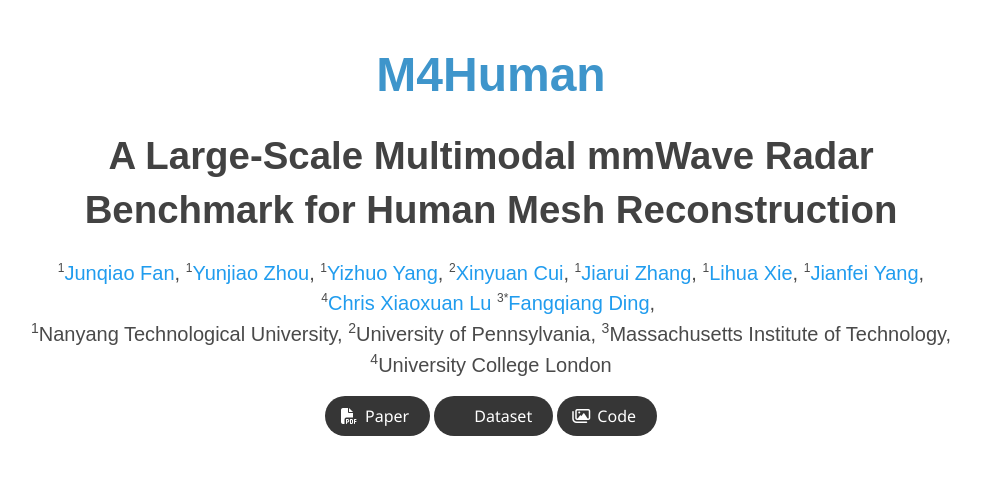
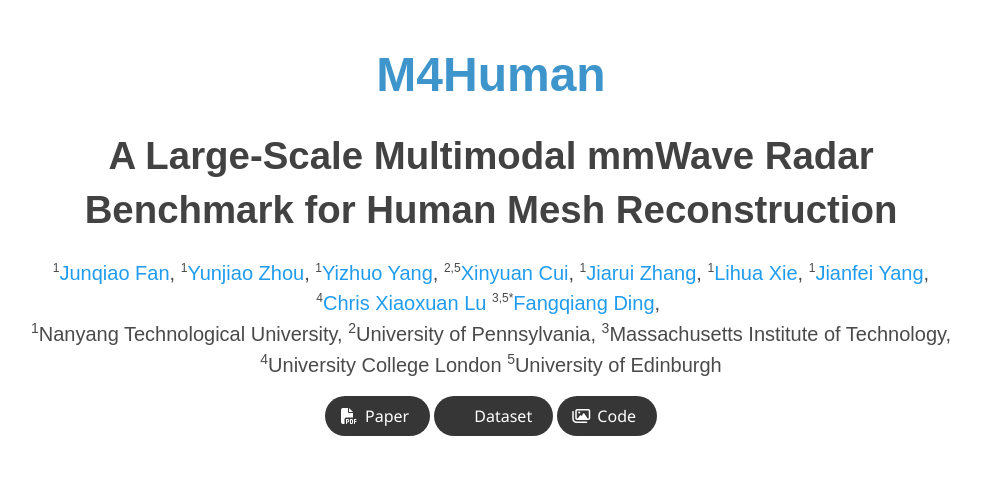
Before and after one commit to FanJunqiao/M4Human-site, a plain HTML site: page index.html in a window 1280 px wide. Shown: the top 479 px of the page, without its empty margins (149-1130 px from the left). Drawn offline with nearby package versions, Linux system fonts and the light colour scheme; some icons are missing; a web font is replaced by a local one.

Commit message:
update video2

```diff
--- a/index.html
+++ b/index.html
@@ -84,7 +84,7 @@
             <span class="author-block">
               <sup style="font-size: 0.6em;">1</sup><a href="">Yizhuo Yang</a>,</span>
             <span class="author-block">
-              <sup style="font-size: 0.6em;">2</sup><a href="">Xinyuan Cui</a>,</span>
+              <sup style="font-size: 0.6em;">2,5</sup><a href="">Xinyuan Cui</a>,</span>
             </span>
             <span class="author-block">
               <sup style="font-size: 0.6em;">1</sup><a href="">Jiarui Zhang</a>,</span>
@@ -97,7 +97,7 @@
               <sup style="font-size: 0.6em;">4</sup><a href="https://christopherlu.github.io/">Chris Xiaoxuan Lu</a></span>
 
             <span class="author-block">
-              <sup style="font-size: 0.6em;">3*</sup><a href="https://toytiny.github.io/">Fangqiang Ding</a>,</span>
+              <sup style="font-size: 0.6em;">3,5*</sup><a href="https://toytiny.github.io/">Fangqiang Ding</a>,</span>
             <span class="author-block">
 
           </div>
@@ -107,6 +107,7 @@
             <span class="author-block"><sup style="font-size: 0.7em;">2</sup>University of Pennsylvania,</span>
             <span class="author-block"><sup style="font-size: 0.7em;">3</sup>Massachusetts Institute of Technology,</span>
             <span class="author-block"><sup style="font-size: 0.7em;">4</sup>University College London</span>
+            <span class="author-block"><sup style="font-size: 0.7em;">5</sup>University of Edinburgh</span>
 
           </div>
 
```
